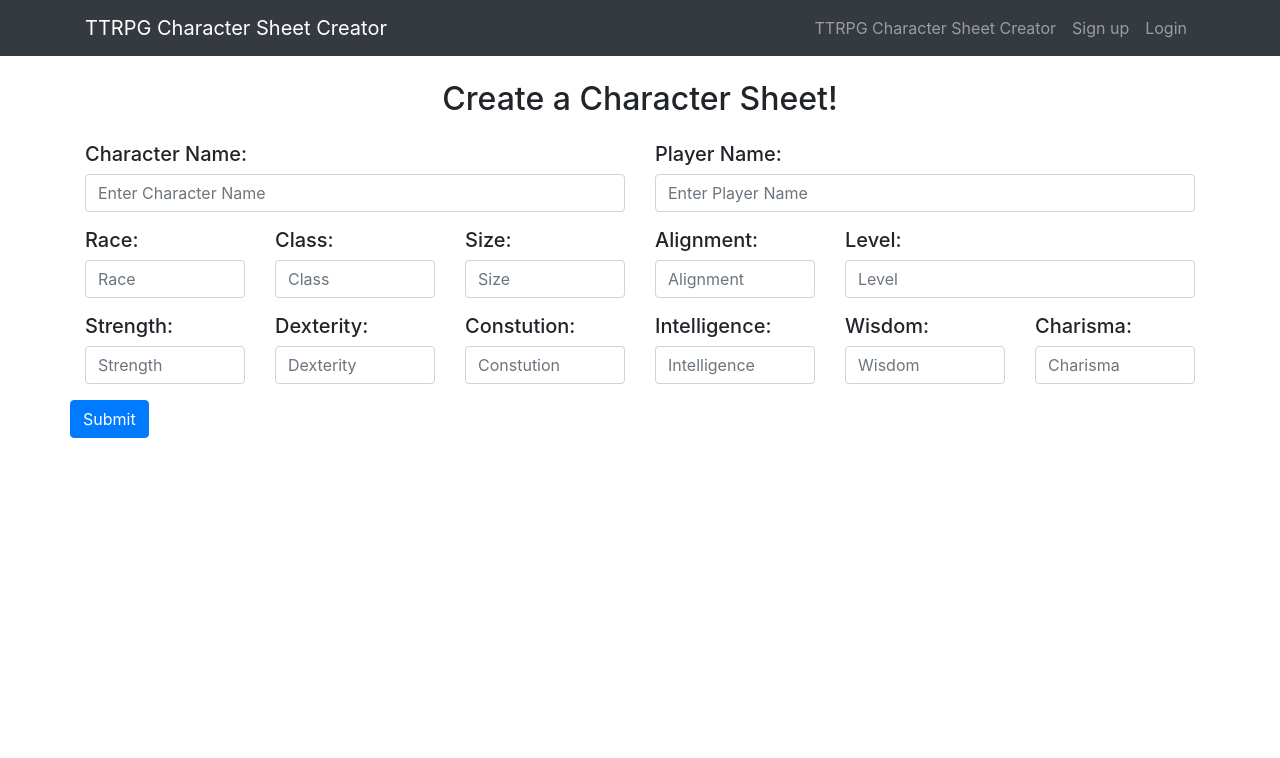
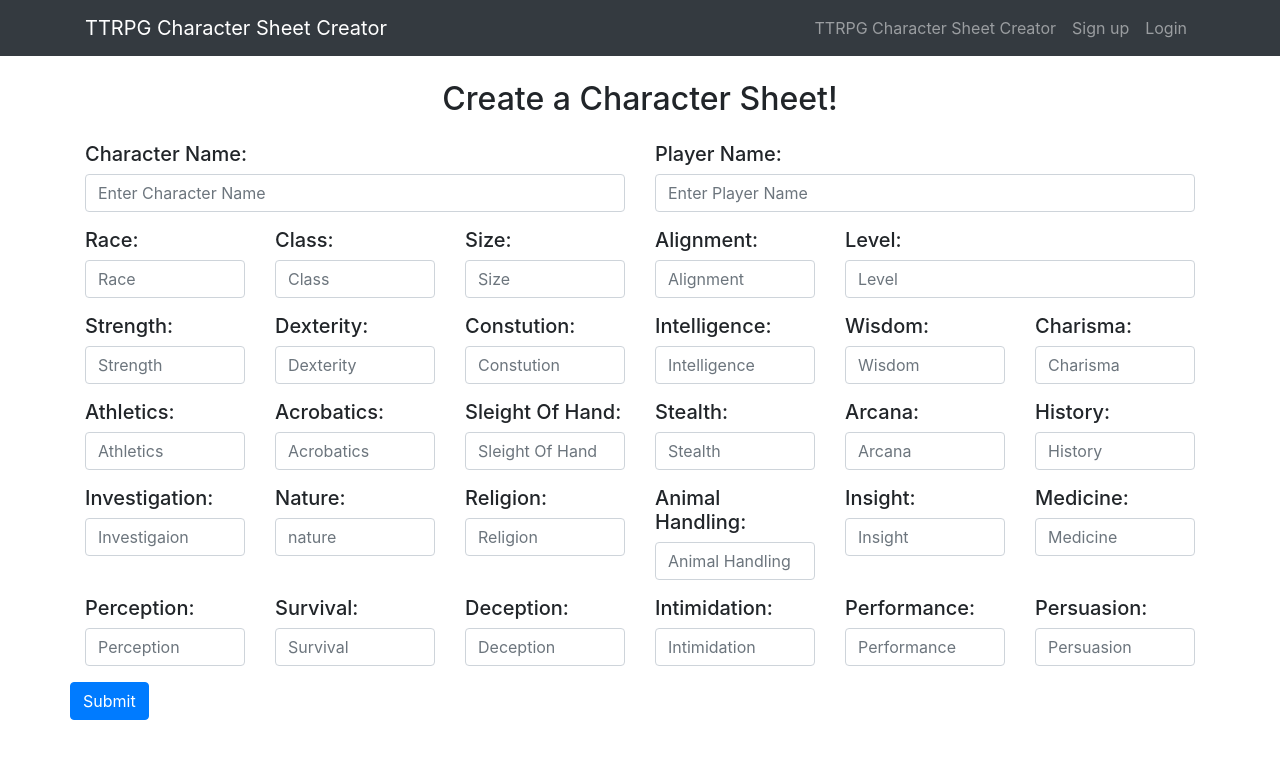
Before and after one commit to skylerkk/final_react, a React (Create React App) app: page /create_character in a window 1280 px wide. Shown: the top 758 px of the page. Built offline with nearby package versions, Linux system fonts and the light colour scheme.

Commit message:
Added skills to creat charcter sheet

```diff
--- a/src/Components/CreateCharacterSheet.js
+++ b/src/Components/CreateCharacterSheet.js
@@ -1,4 +1,4 @@
-import React, { useState } from "react";
+import React, { useState, useEffect } from "react";
 import { useHistory } from 'react-router-dom';
 import { axiosHelper } from "../Utilities/axiosHelper";
 import { useToken } from '../Utilities/TokenContext';
@@ -19,6 +19,24 @@ function CreateCharacterSheet() {
     const [int, setInt] = useState('');
     const [wis, setWis] = useState('');
     const [cha, setCha] = useState('');
+    const [athletics, setAthletics] = useState('');
+    const [acrobatics, setAcrobatics] = useState('');
+    const [sleight, setSleight] = useState('');
+    const [stealth, setStealth] = useState('');
+    const [arcana, setArcana] = useState('');
+    const [hisstory, setHisstory] = useState('');
+    const [nature, setNature] = useState('');
+    const [religion, setReligion] = useState('');
+    const [animalHandling, setAnimalHandling] = useState('');
+    const [insight, setInsight] = useState('');
+    const [medicine, setMedicine] = useState('');
+    const [perception, setPerception] = useState('');
+    const [deception, setDeception] = useState('');
+    const [intimidation, setIntimidation] = useState('');
+    const [performance, setPerformance] = useState('');
+    const [persuasion, setPersuasion] = useState('');
+    const [survival, setSurvival] = useState('');
+    const [investigation, setInvestigation] = useState('');
     const history = useHistory();
 
     async function clickHandler() {
@@ -29,24 +47,22 @@ function CreateCharacterSheet() {
             'Authorization': `Bearer ${token}`
         }
         const user_method = 'get';
-        const user_url = `http://localhost:8000/api/user`;
+        const user_url = `api/user`;
         const user_data = {};
         let userInfo = await axiosHelper(user_method, user_url, headers, getUserInfo, user_data, failure)
         const method = 'post';
-        const url = `http://localhost:8000/create_sheet`;
-        const data = {id: userInfo.data.id, character_name: characterName, player_name: playerName, class: classs, level, size, alignment, race: characterRace, str, dex, con, int, wil: wis, cha};
+        const url = `create_sheet`;
+        const data = { id: userInfo.data.id, character_name: characterName, player_name: playerName, class: classs, level, size, alignment, race: characterRace, str, dex, con, int, wil: wis, cha, athletics, acrobatics, sleight, stealth, arcana, hisstory, nature, religion, animalHandling, insight, medicine, perception, deception, intimidation, performance, persuasion, survival, investigation };
         axiosHelper(method, url, headers, success, data, failure);
         history.push("/");
     }
 
-    function getUserInfo(res){
+    function getUserInfo(res) {
         return res;
     }
-    function success(res){
-        console.log(res);
+    function success(res) {
     }
-    function failure(res){
-        console.log(res);
+    function failure(res) {
     }
 
     return (
@@ -105,6 +121,79 @@ function CreateCharacterSheet() {
                     <h5>Charisma:</h5>
                     <input onChange={e => setCha(e.target.value)} value={cha} type="number" className="form-control" id="InputLevel" aria-describedby="emailHelp" placeholder="Charisma" />
                 </div>
+                <div className="form-group col-2">
+                    <h5>Athletics:</h5>
+                    <input onChange={e => setAthletics(e.target.value)} value={athletics} type="text" className="form-control" id="InputLevel" aria-describedby="emailHelp" placeholder="Athletics" />
+                </div>
+                <div className="form-group col-2">
+                    <h5>Acrobatics:</h5>
+                    <input onChange={e => setAcrobatics(e.target.value)} value={acrobatics} type="text" className="form-control" id="InputLevel" aria-describedby="emailHelp" placeholder="Acrobatics" />
+                </div>
+                <div className="form-group col-2">
+                    <h5>Sleight Of Hand:</h5>
+                    <input onChange={e => setSleight(e.target.value)} value={sleight} type="text" className="form-control" id="InputLevel" aria-describedby="emailHelp" placeholder="Sleight Of Hand" />
+                </div>
+                <div className="form-group col-2">
+                    <h5>Stealth:</h5>
+                    <input onChange={e => setStealth(e.target.value)} value={stealth} type="text" className="form-control" id="InputLevel" aria-describedby="emailHelp" placeholder="Stealth" />
+                </div>
+                <div className="form-group col-2">
+                    <h5>Arcana:</h5>
+                    <input onChange={e => setArcana(e.target.value)} value={arcana} type="text" className="form-control" id="InputLevel" aria-describedby="emailHelp" placeholder="Arcana" />
+                </div>
+                <div className="form-group col-2">
+                    <h5>History:</h5>
+                    <input onChange={e => setHisstory(e.target.value)} value={hisstory} type="text" className="form-control" id="InputLevel" aria-describedby="emailHelp" placeholder="History" />
+                </div>
+                <div className="form-group col-2">
+                    <h5>Investigation:</h5>
+                    <input onChange={e => setInvestigation(e.target.value)} value={investigation} type="text" className="form-control" id="InputLevel" aria-describedby="emailHelp" placeholder="Investigaion" />
+                </div>
+                <div className="form-group col-2">
+                    <h5>Nature:</h5>
+                    <input onChange={e => setNature(e.target.value)} value={nature} type="text" className="form-control" id="InputLevel" aria-describedby="emailHelp" placeholder="nature" />
+                </div>
+                <div className="form-group col-2">
+                    <h5>Religion:</h5>
+                    <input onChange={e => setReligion(e.target.value)} value={religion} type="text" className="form-control" id="InputLevel" aria-describedby="emailHelp" placeholder="Religion" />
+                </div>
+                <div className="form-group col-2">
+                    <h5>Animal Handling:</h5>
+                    <input onChange={e => setAnimalHandling(e.target.value)} value={animalHandling} type="text" className="form-control" id="InputLevel" aria-describedby="emailHelp" placeholder="Animal Handling" />
+                </div>
+                <div className="form-group col-2">
+                    <h5>Insight:</h5>
+                    <input onChange={e => setInsight(e.target.value)} value={insight} type="text" className="form-control" id="InputLevel" aria-describedby="emailHelp" placeholder="Insight" />
+                </div>
+                <div className="form-group col-2">
+                    <h5>Medicine:</h5>
+                    <input onChange={e => setMedicine(e.target.value)} value={medicine} type="text" className="form-control" id="InputLevel" aria-describedby="emailHelp" placeholder="Medicine" />
+                </div>
+                <div className="form-group col-2">
+                    <h5>Perception:</h5>
+                    <input onChange={e => setPerception(e.target.value)} value={perception} type="text" className="form-control" id="InputLevel" aria-describedby="emailHelp" placeholder="Perception" />
+                </div>
+                <div className="form-group col-2">
+                    <h5>Survival:</h5>
+                    <input onChange={e => setSurvival(e.target.value)} value={survival} type="text" className="form-control" id="InputLevel" aria-describedby="emailHelp" placeholder="Survival" />
+                </div>
+                <div className="form-group col-2">
+                    <h5>Deception:</h5>
+                    <input onChange={e => setDeception(e.target.value)} value={deception} type="text" className="form-control" id="InputLevel" aria-describedby="emailHelp" placeholder="Deception" />
+                </div>
+                <div className="form-group col-2">
+                    <h5>Intimidation:</h5>
+                    <input onChange={e => setIntimidation(e.target.value)} value={intimidation} type="text" className="form-control" id="InputLevel" aria-describedby="emailHelp" placeholder="Intimidation" />
+                </div>
+                <div className="form-group col-2">
+                    <h5>Performance:</h5>
+                    <input onChange={e => setPerformance(e.target.value)} value={performance} type="text" className="form-control" id="InputLevel" aria-describedby="emailHelp" placeholder="Performance" />
+                </div>
+                <div className="form-group col-2">
+                    <h5>Persuasion:</h5>
+                    <input onChange={e => setPersuasion(e.target.value)} value={persuasion} type="text" className="form-control" id="InputLevel" aria-describedby="emailHelp" placeholder="Persuasion" />
+                </div>
+
                 <button onClick={clickHandler} className="btn btn-primary">Submit</button>
 
             </div>
```
